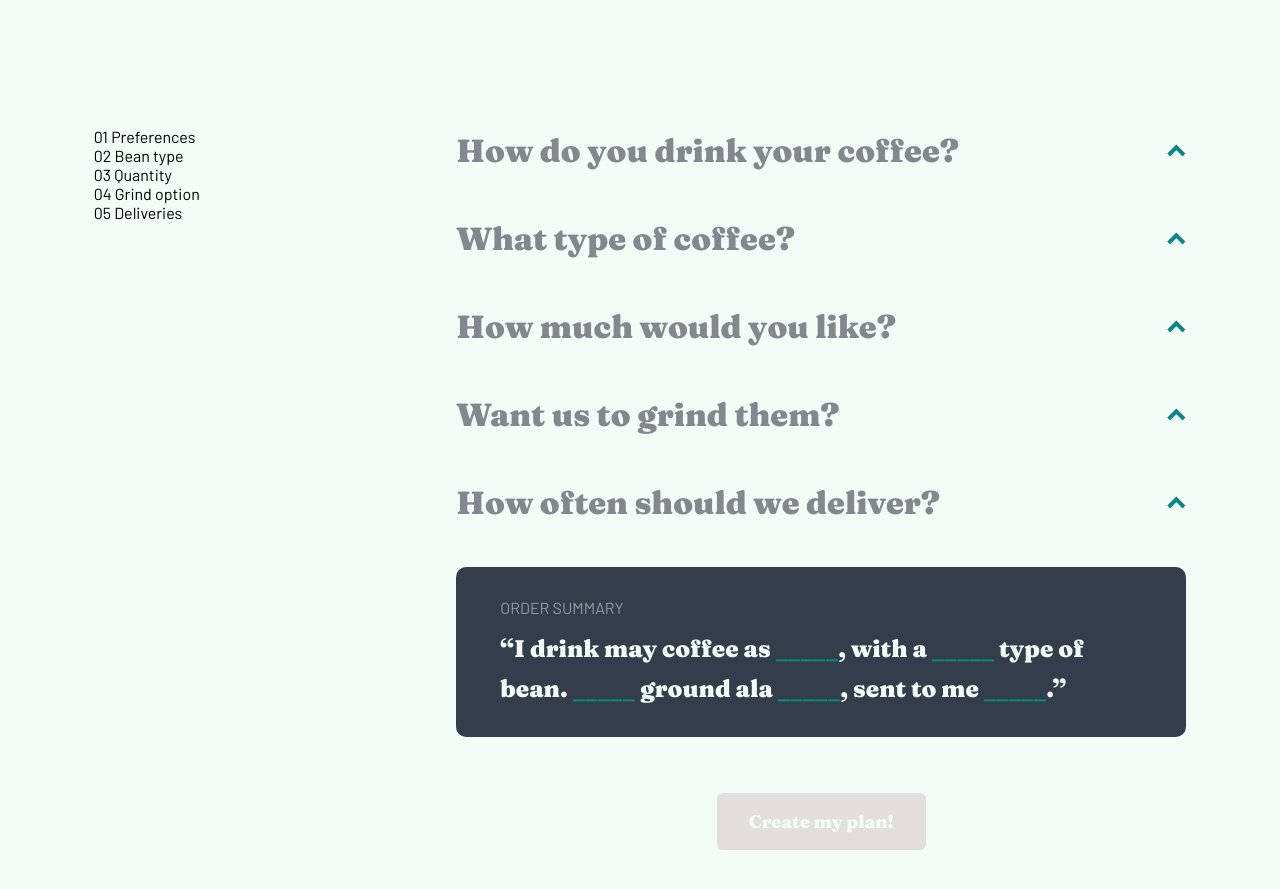
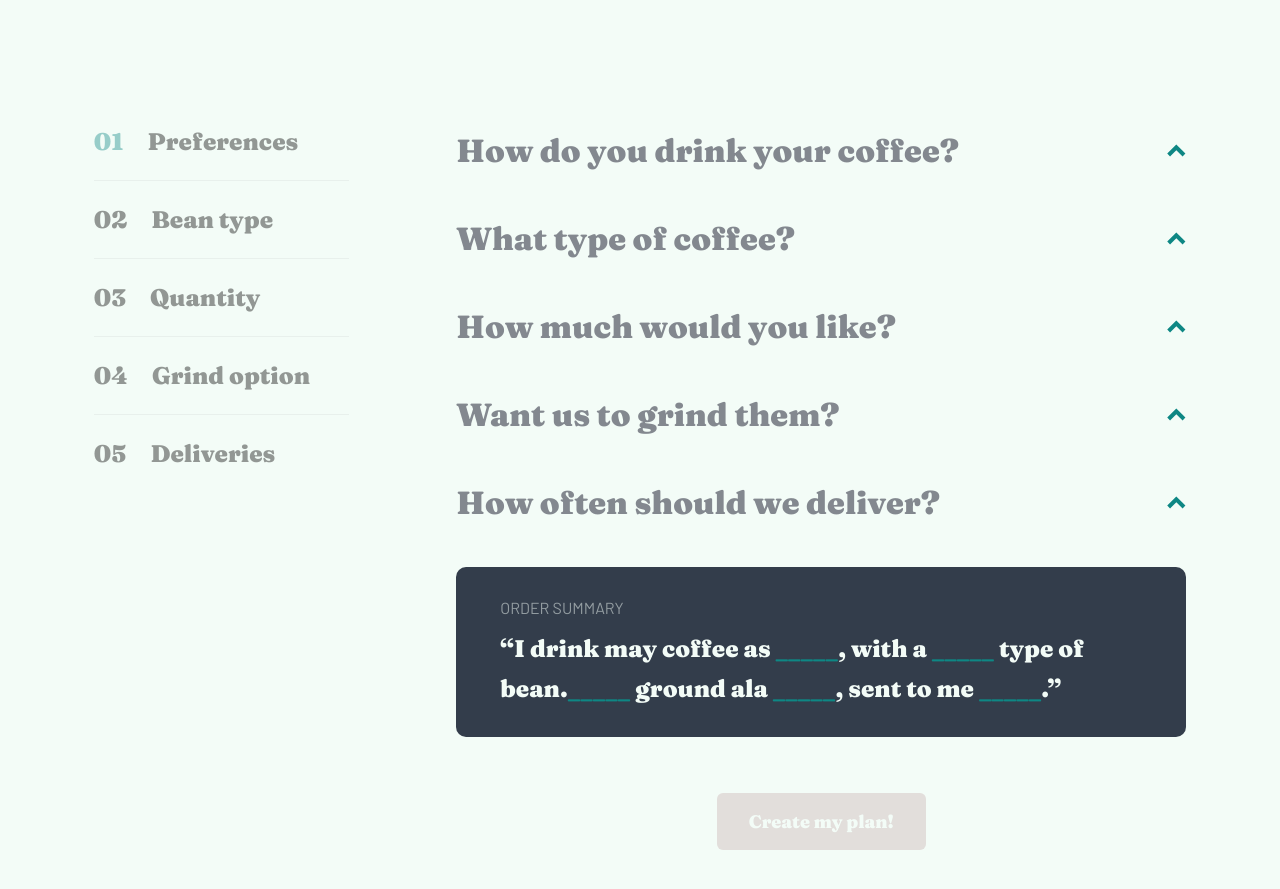
Before and after one commit to Andrparsons/coffeeroasters, a Next.js app: page /plan in a window 1280 px wide. Shown: the part 1620-2509 px from the top of the page. Built offline with nearby package versions, Linux system fonts and the light colour scheme.

Commit message:
added functionality to sidebar on plan page

```diff
--- a/components/Accordion/Accordion.js
+++ b/components/Accordion/Accordion.js
@@ -18,7 +18,7 @@ export default function Accordion(props) {
   }
 
   return (
-    <div className={styles.accordion}>
+    <div className={styles.accordion} id={props.id}>
       <button
         className={`${styles.accordionButton} ${styles[active]}`}
         onClick={toggle}
--- a/pages/plan.js
+++ b/pages/plan.js
@@ -13,6 +13,7 @@ export default function Plan() {
   const [grind, setGrind] = useState("_____");
   const [freq, setFreq] = useState("_____");
   const [isNotValid, setIsNotValid] = useState(true);
+  const [validGrind, setValidGrind] = useState(true);
 
   //check if all options in plan have been selected
   useEffect(() => {
@@ -28,6 +29,14 @@ export default function Plan() {
       setIsNotValid(true);
     }
   }, [style, type, amount, grind, freq]);
+
+  //disable grind options if capsules picked
+  useEffect(() => {
+    if (style === "capsule") {
+      setValidGrind(false);
+      setGrind("_____");
+    }
+  }, [style]);
 
   return (
     <div className={styles.container}>
@@ -96,15 +105,60 @@ export default function Plan() {
 
         <section className={styles.optionSection}>
           <div className={styles.optionStatus}>
-            <div className={styles.optionStatusItem}>01 Preferences</div>
-            <div className={styles.optionStatusItem}>02 Bean type</div>
-            <div className={styles.optionStatusItem}>03 Quantity</div>
-            <div className={styles.optionStatusItem}>04 Grind option</div>
-            <div className={styles.optionStatusItem}>05 Deliveries</div>
+            <div
+              className={
+                style !== "_____"
+                  ? styles.optionStatusItem
+                  : `${styles.optionStatusItem} ${styles.optionStatusMissing}`
+              }
+            >
+              <span className={styles.optionNumPrime}>01</span>
+              <a href="#pref">Preferences</a>
+            </div>
+            <div
+              className={
+                type !== "_____"
+                  ? styles.optionStatusItem
+                  : `${styles.optionStatusItem} ${styles.optionStatusMissing}`
+              }
+            >
+              <span className={styles.optionNum}>02</span>
+              <a href="#bean">Bean type</a>
+            </div>
+            <div
+              className={
+                amount !== "_____"
+                  ? styles.optionStatusItem
+                  : `${styles.optionStatusItem} ${styles.optionStatusMissing}`
+              }
+            >
+              <span className={styles.optionNum}>03</span>
+              <a href="#quantity">Quantity </a>
+            </div>
+            <div
+              className={
+                grind !== "_____"
+                  ? styles.optionStatusItem
+                  : `${styles.optionStatusItem} ${styles.optionStatusMissing}`
+              }
+            >
+              <span className={styles.optionNum}>04</span>
+              <a href="#grind">Grind option</a>
+            </div>
+            <div
+              className={
+                freq !== "_____"
+                  ? styles.optionStatusItem
+                  : `${styles.optionStatusItem} ${styles.optionStatusMissing}`
+              }
+            >
+              <span className={styles.optionNum}>05</span>
+              <a href="#delivery">Deliveries</a>
+            </div>
           </div>
 
           <div className={styles.options}>
-            <Accordion title="How do you drink your coffee?">
+            <Accordion title="How do you drink your coffee?" id="pref">
               <div className={styles.radioGroup}>
                 <RadioInput
                   id="style1"
@@ -144,7 +198,7 @@ export default function Plan() {
               </div>
             </Accordion>
 
-            <Accordion title="What type of coffee?">
+            <Accordion title="What type of coffee?" id="bean">
               <div className={styles.radioGroup}>
                 <RadioInput
                   id="type1"
@@ -187,7 +241,7 @@ export default function Plan() {
               </div>
             </Accordion>
 
-            <Accordion title="How much would you like?">
+            <Accordion title="How much would you like?" id="quantity">
               <div className={styles.radioGroup}>
                 <RadioInput
                   id="amount1"
@@ -230,7 +284,7 @@ export default function Plan() {
               </div>
             </Accordion>
 
-            <Accordion title=" Want us to grind them? ">
+            <Accordion title="Want us to grind them?" id="grind">
               <div className={styles.radioGroup}>
                 <RadioInput
                   id="grind1"
@@ -269,7 +323,7 @@ export default function Plan() {
               </div>
             </Accordion>
 
-            <Accordion title="How often should we deliver?">
+            <Accordion title="How often should we deliver?" id="delivery">
               <div className={styles.radioGroup}>
                 <RadioInput
                   id="freq1"
@@ -311,8 +365,12 @@ export default function Plan() {
                 “I drink may coffee as{" "}
                 <span className={styles.summaryOption}>{style}</span>, with a{" "}
                 <span className={styles.summaryOption}>{type}</span> type of
-                bean. <span className={styles.summaryOption}>{amount}</span>{" "}
-                ground ala <span className={styles.summaryOption}>{grind}</span>
+                bean.
+                <span className={styles.summaryOption}>{amount}</span>{" "}
+                <span className={styles.grindToggle}>
+                  ground ala{" "}
+                  <span className={styles.summaryOption}>{grind}</span>
+                </span>
                 , sent to me{" "}
                 <span className={styles.summaryOption}>{freq}</span>
                 .”
--- a/styles/Plan.module.css
+++ b/styles/Plan.module.css
@@ -245,6 +245,35 @@
   display: none;
 }
 
+.optionStatusItem {
+  font-family: "Fraunces", serif;
+  font-weight: 900;
+  font-size: 1.5rem;
+  padding: 1em 0;
+  border-bottom: solid 1px #83888f40;
+}
+
+.optionStatusItem:first-of-type {
+  padding-top: 0;
+}
+
+.optionStatusItem:last-of-type {
+  border-bottom: none;
+}
+
+.optionStatusMissing {
+  opacity: 0.4;
+}
+
+.optionNum {
+  margin-right: 1em;
+}
+
+.optionNumPrime {
+  margin-right: 1em;
+  color: var(--highlightText);
+}
+
 .options {
   width: 100%;
   max-width: 730px;
@@ -268,6 +297,10 @@
     display: block;
     width: 100%;
     max-width: 255px;
+    position: sticky;
+    align-self: flex-start;
+    height: auto;
+    top: 5rem;
   }
 
   .options {
```
